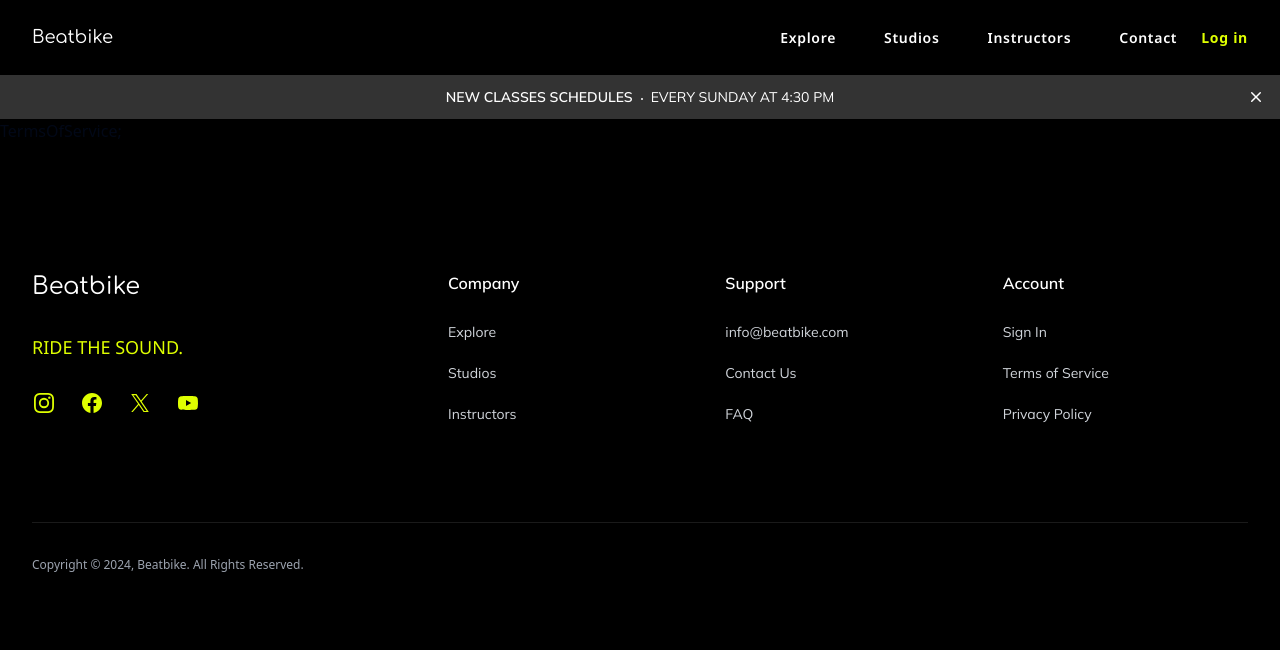
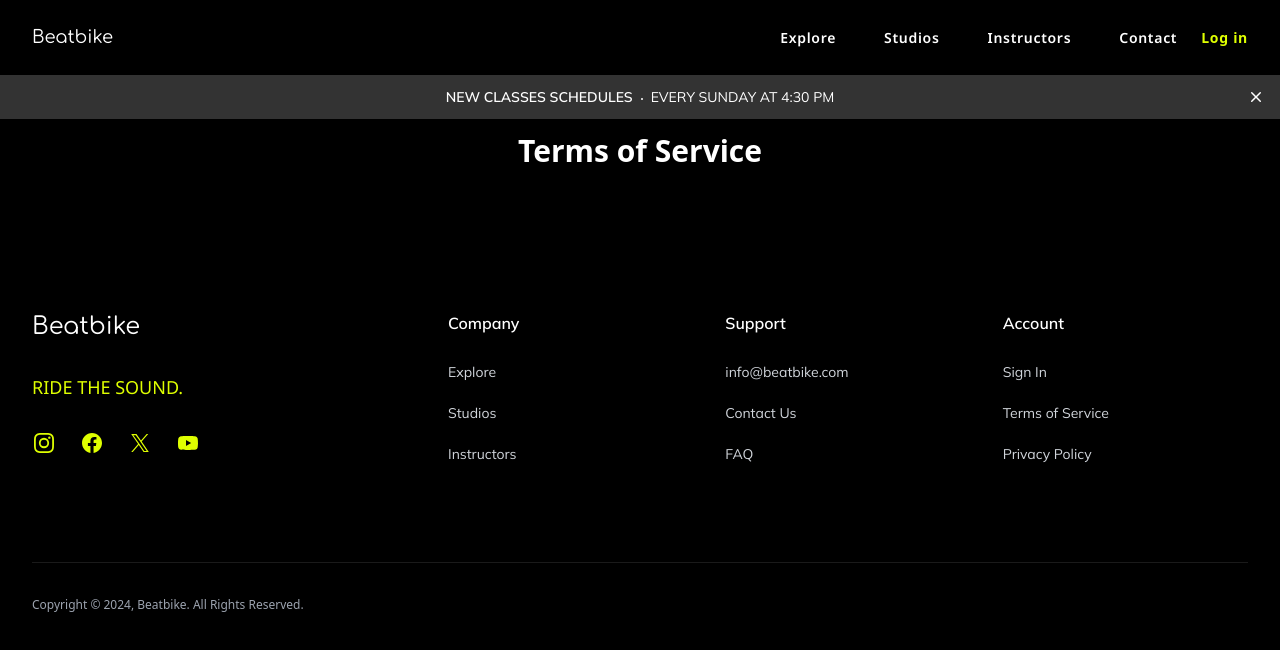
Before and after one commit to sphcastillo/beatbike, a Next.js app: page /terms-of-service in a window 1280 px wide. Shown: the top 650 px of the page. Built offline with nearby package versions, Linux system fonts and the light colour scheme.

Commit message:
ExploreUs gallery fixed ~ quick connections done on Footer component

```diff
--- a/app/privacy-policy/page.tsx
+++ b/app/privacy-policy/page.tsx
@@ -2,7 +2,11 @@
 
 function PrivacyPolicy() {
   return (
-    <div></div>
+    <div>
+      <div className='py-4 h-12 flex text-center justify-center items-center'>
+        <h1 className='text-3xl font-semibold text-white'>Privacy Policy</h1>
+      </div>
+    </div>
   )
 }
 
--- a/app/terms-of-service/page.tsx
+++ b/app/terms-of-service/page.tsx
@@ -2,7 +2,11 @@
 
 function TermsOfService() {
   return (
-    <div>TermsOfService;</div>
+    <div>
+        <div className='py-8 h-12 flex justify-center items-center'>
+            <h1 className='text-3xl font-semibold text-white'>Terms of Service</h1>
+        </div>
+    </div>
   )
 }
 
--- a/components/ExploreUsGalleryBanner.tsx
+++ b/components/ExploreUsGalleryBanner.tsx
@@ -38,9 +38,9 @@
               height={200}
             />
           </div>
-          <div className=" w-full h-40 sm:h-46">
+          <div className=" w-full h-40 sm:h-46 hidden sm:block">
             <Image
-              className="h-full w-full object-cover  rounded-lg "
+              className="h-full w-full object-cover rounded-lg "
               src={ridewithUs}
               alt="Stronger Together"
               width={350}
--- a/components/Footer.tsx
+++ b/components/Footer.tsx
@@ -18,8 +18,8 @@
     ],
     account: [
       { name: 'Sign In', href: '/signin' },
-      { name: 'Terms of Service', href: '#' },
-      { name: 'Privacy Policy', href: '#' },
+      { name: 'Terms of Service', href: 'terms-of-service' },
+      { name: 'Privacy Policy', href: '/privacy-policy' },
     ],
     social: [
       {
--- a/components/Newsletter.tsx
+++ b/components/Newsletter.tsx
@@ -74,7 +74,7 @@
                     </div>
                     <p className="mt-4 text-sm leading-6 text-gray-300">
                     We care about your data. Read our{' '}
-                    <a href="#" className="font-semibold text-white hover:text-[#DFFF00]">
+                    <a href="/privacy-policy" className="font-semibold text-white hover:text-[#DFFF00]">
                         privacy&nbsp;policy
                     </a>
                     .
```
